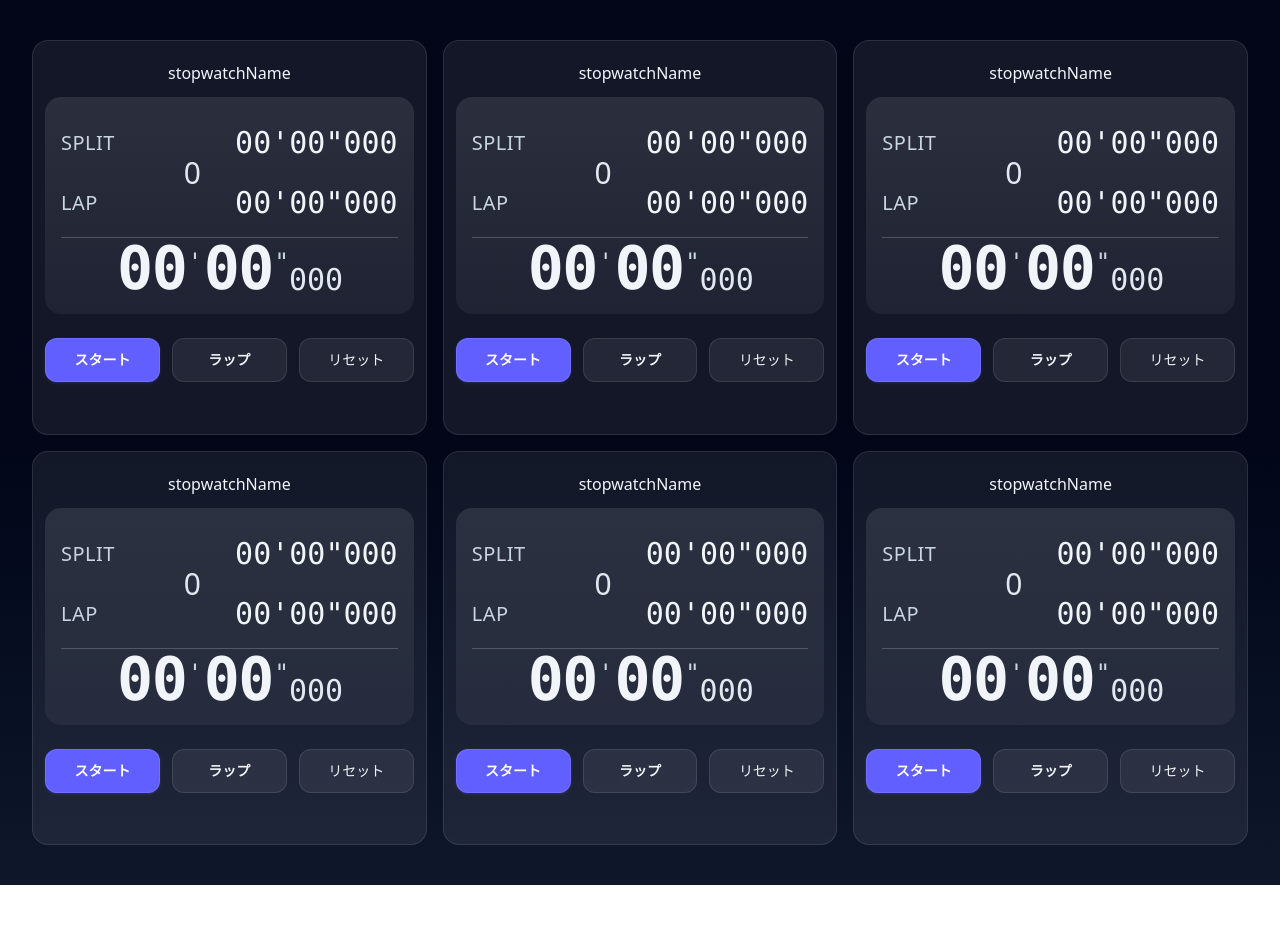
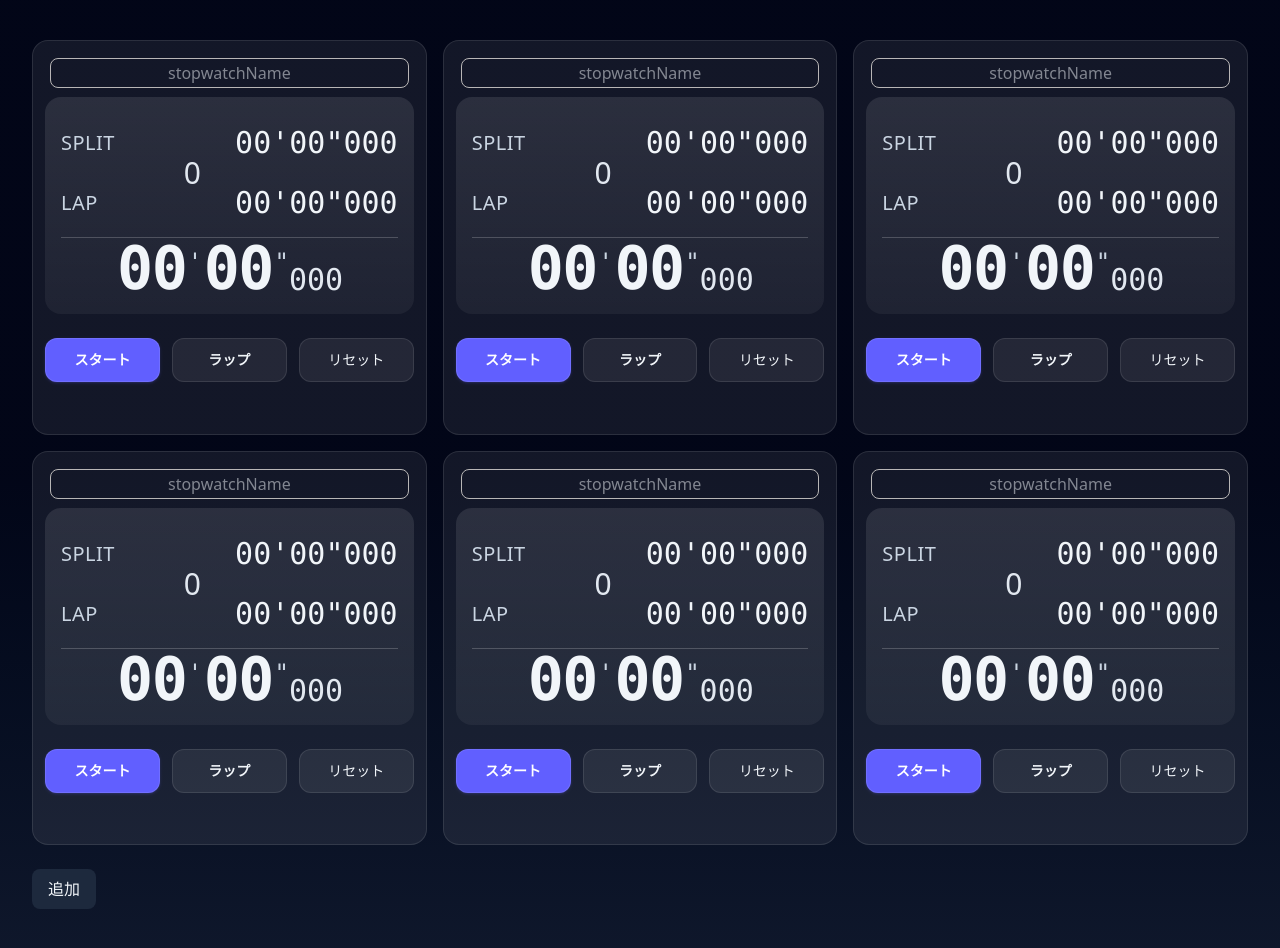
Before and after one commit to kotasimo/Stopwatch-1, a React (Vite) app: page / in a window 1280 px wide. Before the commit the page ends 885 px from the top, so only its background shows below. Built offline with nearby package versions, Linux system fonts and the light colour scheme.

Commit message:
追加ボタン

```diff
--- a/src/App.tsx
+++ b/src/App.tsx
@@ -1,17 +1,35 @@
+import { useState } from "react";
 import { StopwatchCard } from "./stopwatchCard";
 
 export default function App() {
+  const [stopwatches, setStopwatches] = useState([
+    { id: 1 },
+    { id: 2 },
+    { id: 3 },
+    { id: 4 },
+    { id: 5 },
+    { id: 6 },
+  ]);
+
+  const addStopwatch = () => {
+    setStopwatches((prev) => [...prev, { id: Date.now() }]);
+  };
+
   return (
     <div className="min-h-screen bg-linear-to-b from-slate-950 via-slate-950 to-slate-900 text-slate-100">
       <div className="mx-auto w-full max-w-7xl px-4 py-10 sm:px-6 lg:px-8">
+
         <div className="grid grid-cols-3 gap-4">
-          <StopwatchCard />
-          <StopwatchCard />
-          <StopwatchCard />
-          <StopwatchCard />
-          <StopwatchCard />
-          <StopwatchCard />
+          {stopwatches.map((sw) => (
+            <StopwatchCard key={sw.id} />
+          ))}
         </div>
+        <button
+          onClick={addStopwatch}
+          className="mt-6 rounded-lg bg-slate-800 px-4 py-2 hover:bg-slate-700"
+        >
+          追加
+        </button>
       </div>
     </div>
   );
--- a/src/LapLatest.tsx
+++ b/src/LapLatest.tsx
@@ -28,11 +28,11 @@ export const LapLatest = ({ laps, formatTimeText, lapHistory }: Props) => {
           {formatTimeText(totalTime)}
         </div>
 
-        <div className="text-[20px] uppercase tracking-wide text-slate-300" onClick={lapHistory}>
+        <div className="lap-label text-[20px] uppercase tracking-wide text-slate-300" onClick={lapHistory}>
           LAP
         </div>
 
-        <div className="text-right font-mono tabular-nums text-3xl text-slate-100" onClick={lapHistory}>
+        <div className="lap-label text-right font-mono tabular-nums text-3xl text-slate-100" onClick={lapHistory}>
           {formatTimeText(lapTime)}
         </div>
       </div>
--- a/src/LapTable.tsx
+++ b/src/LapTable.tsx
@@ -3,19 +3,23 @@ import type { Lap } from "./type";
 type Props = {
   laps: Lap[];
   formatTimeText: (ms: number) => string;
+  name?: string;
 };
 
-export const LapTable = ({ laps, formatTimeText }: Props) => {
+export const LapTable = ({ laps, formatTimeText, name }: Props) => {
   return (
-    <div className="max-h-88 overflow-auto border-t border-white/10">
+
+    <div className="max-h-88 text-center overflow-auto border-t border-white/10">
+      <div className="color">{ name }</div>
       <table className="w-full text-sm">
         <thead className="sticky top-0 z-10 bg-slate-950/70">
           <tr className="text-slate-300">
-            <th className="px-1 py-3 text-center font-medium">Lap</th>
-            <th className="px-1 py-3 text-center font-medium">Lap Time</th>
-            <th className="px-1 py-3 text-center font-medium">Total</th>
+            <th className="color px-1 py-3 text-center font-medium">Lap</th>
+            <th className="color px-1 py-3 text-center font-medium">Lap Time</th>
+            <th className="color px-1 py-3 text-center font-medium">Total</th>
           </tr>
         </thead>
+
         <tbody className="divide-y divide-white/10">
           {[...laps].map((lap, index) => (
             <tr className={index == 0 ? "bg-white/7" : "bg-white/7"} key={lap.lap}>
--- a/src/stopwatch.css
+++ b/src/stopwatch.css
@@ -58,3 +58,26 @@
 
   box-shadow: 0 12px 40px rgba(0, 0, 0, 0.45); /* ← 少し軽く */
 }
+
+.name {
+  border: 1px solid rgb(184, 182, 182);
+  border-radius: 8px;
+}
+
+.lap-label {
+  cursor: pointer;
+  transition: all 0.15s ease;
+}
+
+.lap-label:hover {
+  color: rgb(184, 235, 142);
+}
+
+.lap-label:active {
+  transform: scale(0.95);
+  opacity: 0.7;
+}
+/*
+.color {
+  color: rgb(208, 231, 189);
+} */
--- a/src/stopwatchCard.tsx
+++ b/src/stopwatchCard.tsx
@@ -29,7 +29,7 @@ export const StopwatchCard = () => {
     return `${minutes}'${seconds}"${milliseconds}`;
   };
 
-  const [name, setName] = useState("stopwatchName")
+  const [name, setName] = useState("")
 
   const { minutes, seconds, milliseconds } = formatTime(elapsedTime);
 
@@ -40,6 +40,7 @@ export const StopwatchCard = () => {
           value={name}
           onChange={(e) => setName(e.target.value)}
           className="name"
+          placeholder="stopwatchName"
         />
         <div className="stopwatch-display-panel">
           <LapLatest laps={laps} formatTimeText={formatTimeText} lapHistory={lapHistory} />
@@ -62,7 +63,7 @@ export const StopwatchCard = () => {
       {showLaps && (
         <div className="lap-modal-overlay" onClick={lapHistory}>
           <section className="lap-modal-content" onClick={(e) => e.stopPropagation()}>
-            <LapTable laps={laps} formatTimeText={formatTimeText} />
+            <LapTable laps={laps} formatTimeText={formatTimeText} name={name} />
           </section>
         </div>
       )}
```
